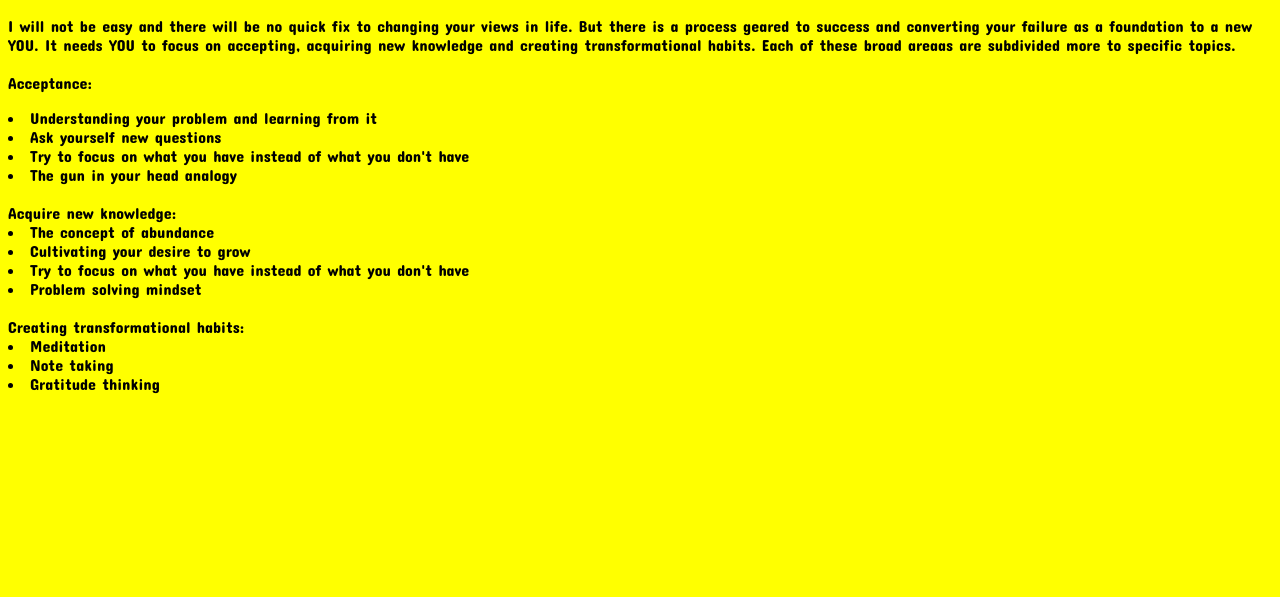
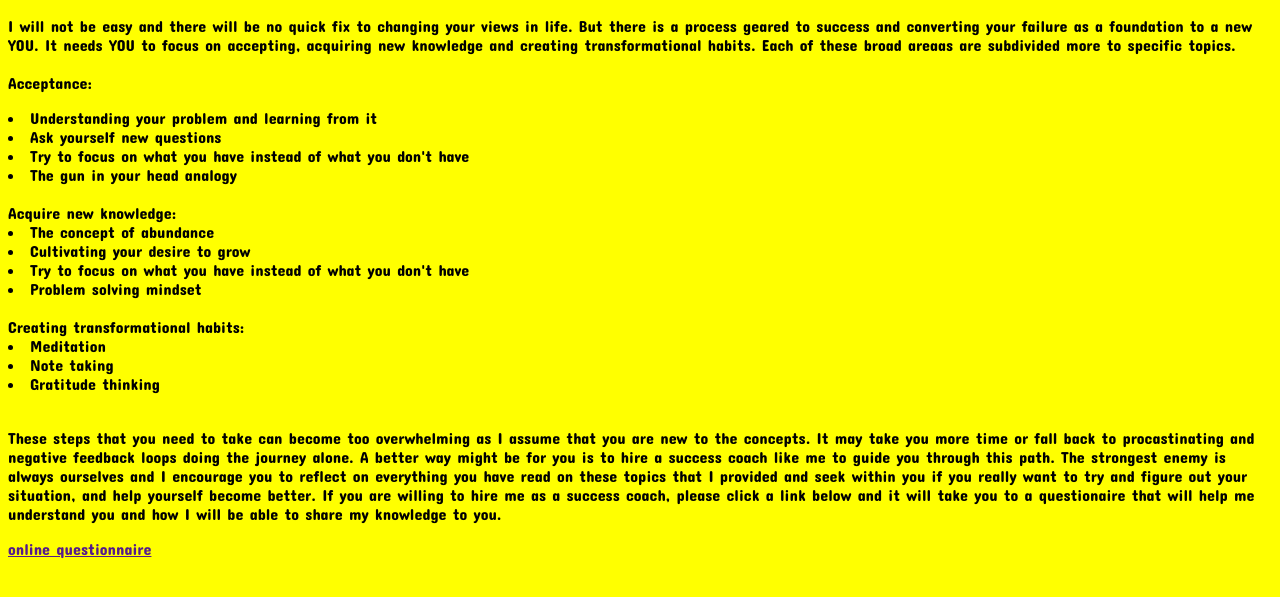
Before and after one commit to migueldeguzman/fail-forward, a plain HTML site: page HowToGoBeyondFailure.html in a window 1280 px wide. Shown: the part 105-702 px from the top of the page. Drawn offline with Linux system fonts and the light colour scheme.

Commit message:
gobeyondhtml

```diff
--- a/HowToGoBeyondFailure.html
+++ b/HowToGoBeyondFailure.html
@@ -32,5 +32,11 @@
 					<li>Gratitude thinking</li>
 			<br>
 		</p>
+		<p>
+			These steps that you need to take can become too overwhelming as I assume that you are new to the concepts. It may take you more time or fall back to procastinating and negative feedback loops doing the journey alone. A better way might be for you is to hire a success coach like me to guide you through this path. The strongest enemy is always ourselves and I encourage you to reflect on everything you have read on these topics that I provided and seek within you if you really want to try and figure out your situation, and help yourself become better.
+
+			If you are willing to hire me as a success coach, please click a link below and it will take you to a questionaire that will help me understand you and how I will be able to share my knowledge to you.
+		</p>
+		<a href="">online questionnaire</a>
 	</body>
 	</html>
```
